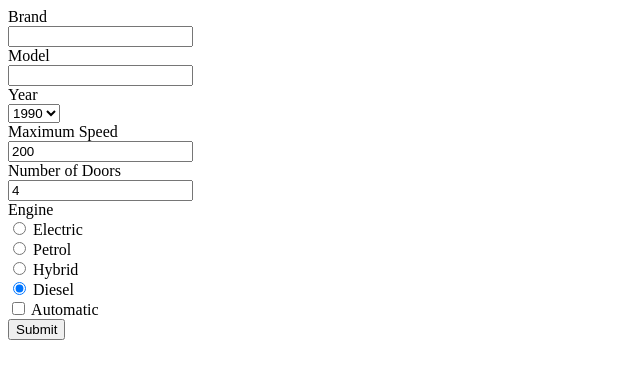
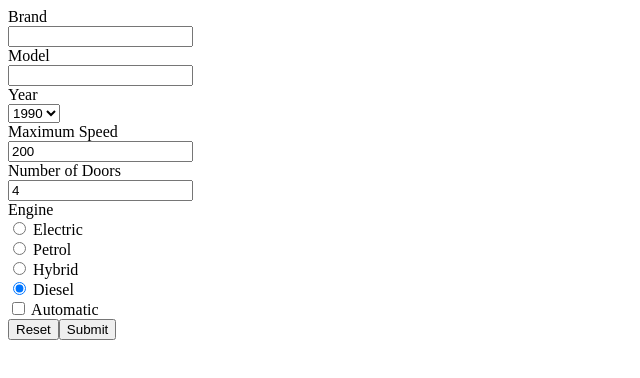
Before and after one commit to nenad1995/cars-app, a Vue app: page /add in a window 1280 px wide. Shown: the top 378 px of the page, without its empty margins (0-640 px from the left). Built offline with nearby package versions, Linux system fonts and the light colour scheme.

Commit message:
Zadatak 4

```diff
--- a/src/components/CarForm.vue
+++ b/src/components/CarForm.vue
@@ -1,5 +1,5 @@
 <template>
-  <form @submit.prevent="onSubmit">
+  <form @submit.prevent="onSubmit" @reset="onReset">
     <div>
       <label>Brand</label>
       <div>
@@ -14,7 +14,7 @@
     </div>
     <div>
       <label>Year</label>
-      <div class="col-8">
+      <div>
         <select required="required" v-model="car.year">
           <option v-for="year in years" :value="year" :key="year">{{ year }}</option>
         </select>
@@ -74,6 +74,7 @@
     </div>
     <div>
       <div>
+        <button type="reset">Reset</button>
         <button  type="submit">Submit</button>
       </div>
     </div>
@@ -85,15 +86,20 @@ export default {
   props: {
     car: Object
   },
+
   data () {
     return {
-      years: Array(29).fill(1990).map((n, i) => n + i)
+      years: Array(30).fill(1990).map((n, i) => n + i)
     }
   },
 
   methods: {
     onSubmit () {
       this.$emit('onSubmit')
+    },
+
+    onReset () {
+      this.$emit('onReset')
     }
   }
 }
--- a/src/containers/AddCar.vue
+++ b/src/containers/AddCar.vue
@@ -1,6 +1,6 @@
 <template>
   <div>
-    <car-form :car="car" @onSubmit="addCar"></car-form>
+    <car-form :car="car" @onSubmit="addCar" @onReset="resetForm"></car-form>
   </div>
 </template>
 
@@ -15,15 +15,7 @@ export default {
 
   data () {
     return {
-      car: {
-        brand: '',
-        model: '',
-        maxSpeed: 200,
-        year: 1990,
-        isAutomatic: false,
-        numberOfDoors: 4,
-        engine: 'diesel'
-      }
+      car: this.getDefaults()
     }
   },
 
@@ -37,8 +29,24 @@ export default {
         })
     },
 
+    resetForm () {
+      this.car = this.getDefaults()
+    },
+
     redirectToCars () {
       this.$router.push({ name: 'cars' })
+    },
+
+    getDefaults () {
+      return {
+        brand: '',
+        model: '',
+        maxSpeed: 200,
+        year: 1990,
+        isAutomatic: false,
+        numberOfDoors: 4,
+        engine: 'diesel'
+      }
     }
   }
 }
```
